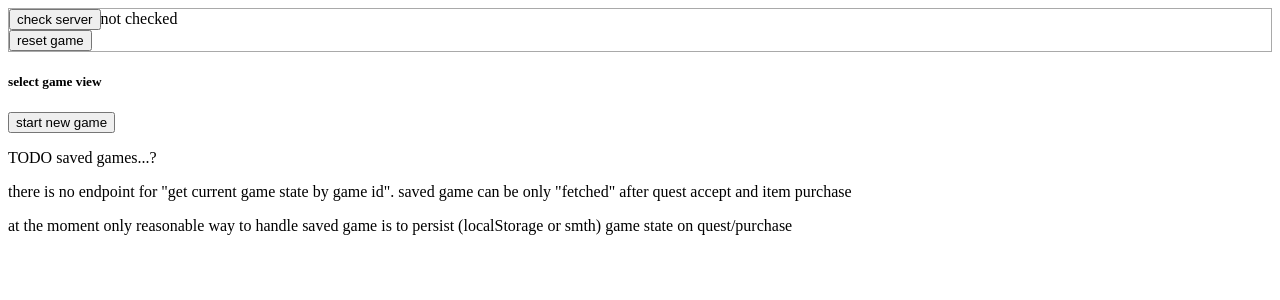
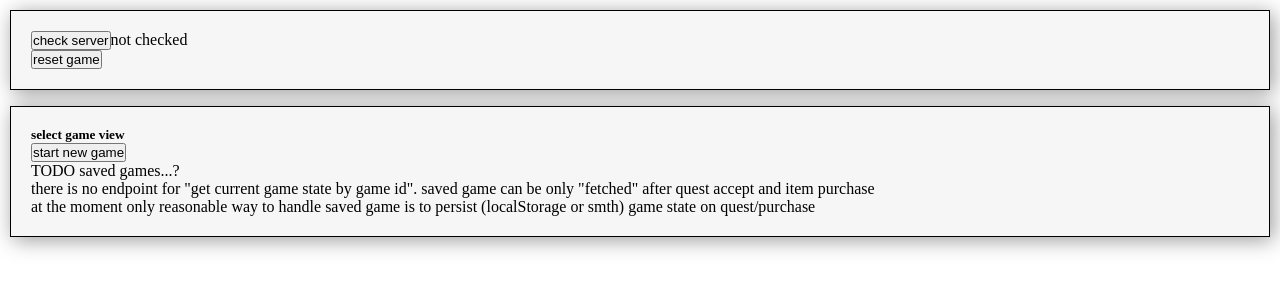
Before and after one commit to walfram/dragons, a React (Vite) app in the folder dragons-frontend/: page / in a window 1280 px wide. Shown: the top 300 px of the page. Built offline with nearby package versions, Linux system fonts and the light colour scheme.

Commit message:
css: added some general styling, using css from original site

```diff
--- a/dragons-frontend/src/styles.css
+++ b/dragons-frontend/src/styles.css
@@ -1,3 +1,15 @@
+/* font taken from dragonsofmugloar.com css */
+@import "//fonts.googleapis.com/css?family=Open+Sans:300";
+
+* {
+  margin: 0;
+  padding: 0;
+}
+
+body {
+  padding: 10px;
+}
+
 .debug-panel {
   border: 1px darkgray solid;
   margin-bottom: 1rem;
@@ -6,10 +18,12 @@
 .content-wrap {
   display: flex;
   flex-wrap: wrap;
+  row-gap: 1rem;
+  column-gap: 1rem;
 }
 
 .content-wrap header {
-  flex: 1 0 100%;
+  flex: 1 1 100%;
 }
 
 .content-wrap main, .content-wrap aside {
@@ -25,7 +39,7 @@
 }
 
 .content-wrap footer {
-  flex: 1 0 100%;
+  flex: 1 1 100%;
 }
 
 .game-state {
@@ -83,3 +97,24 @@
 .reputation div {
   flex: 1;
 }
+
+/* taken from dragonsofmugloar.com css */
+.boxed {
+  background: rgba(245, 245, 245, 0.9);
+  box-shadow: 3px 3px 20px rgba(0, 0, 0, 0.4);
+  border: 1px solid black;
+  padding: 20px 20px 20px 20px;
+  /*margin: 60px auto 20px auto;*/
+  /*width: 100%;*/
+}
+.task-button {
+  padding: 10px;
+  outline: none;
+  background-color: rgba(0, 0, 0, 0);
+  border: 2px solid tomato;
+  font-size: 1.5rem;
+  color: tomato;
+  display: block;
+  text-align: center;
+  cursor: pointer;
+}
--- a/dragons-frontend/src/views/GameInstanceView.tsx
+++ b/dragons-frontend/src/views/GameInstanceView.tsx
@@ -9,17 +9,17 @@ export default function GameInstanceView() {
 
   return (
       <div className={"content-wrap"}>
-        <header>
+        <header className={"boxed"}>
           <h3>game instance view {gameId}</h3>
           <GameState/>
         </header>
-        <main>
+        <main className={"boxed"}>
           <QuestList/>
         </main>
-        <aside>
+        <aside className={"boxed"}>
           <ProductList/>
         </aside>
-        <footer>
+        <footer className={"boxed"}>
           <PlayerReputation />
         </footer>
       </div>
--- a/dragons-frontend/src/views/SelectGameView.tsx
+++ b/dragons-frontend/src/views/SelectGameView.tsx
@@ -2,7 +2,7 @@ import NewGameButton from "../widgets/select-game/NewGameButton.tsx";
 
 export default function SelectGameView() {
   return (
-    <section>
+    <section className={"boxed mr ml"}>
       <h5>select game view</h5>
 
       <div>
--- a/dragons-frontend/src/widgets/common/DebugPanel.tsx
+++ b/dragons-frontend/src/widgets/common/DebugPanel.tsx
@@ -29,7 +29,7 @@ export default function DebugPanel() {
   }
 
   return (
-      <section className={"debug-panel"}>
+      <section className={"debug-panel boxed"}>
         <div>
           <button onClick={() => checkServer()}>check server</button>
           {serverCheckStatus}
```
